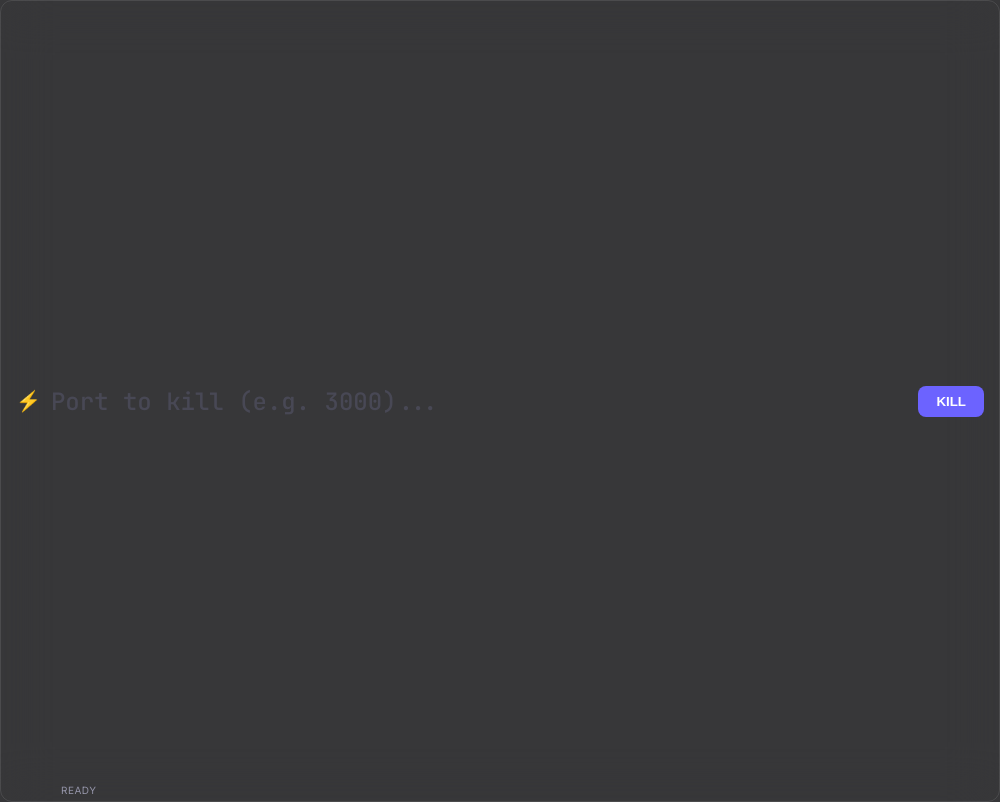
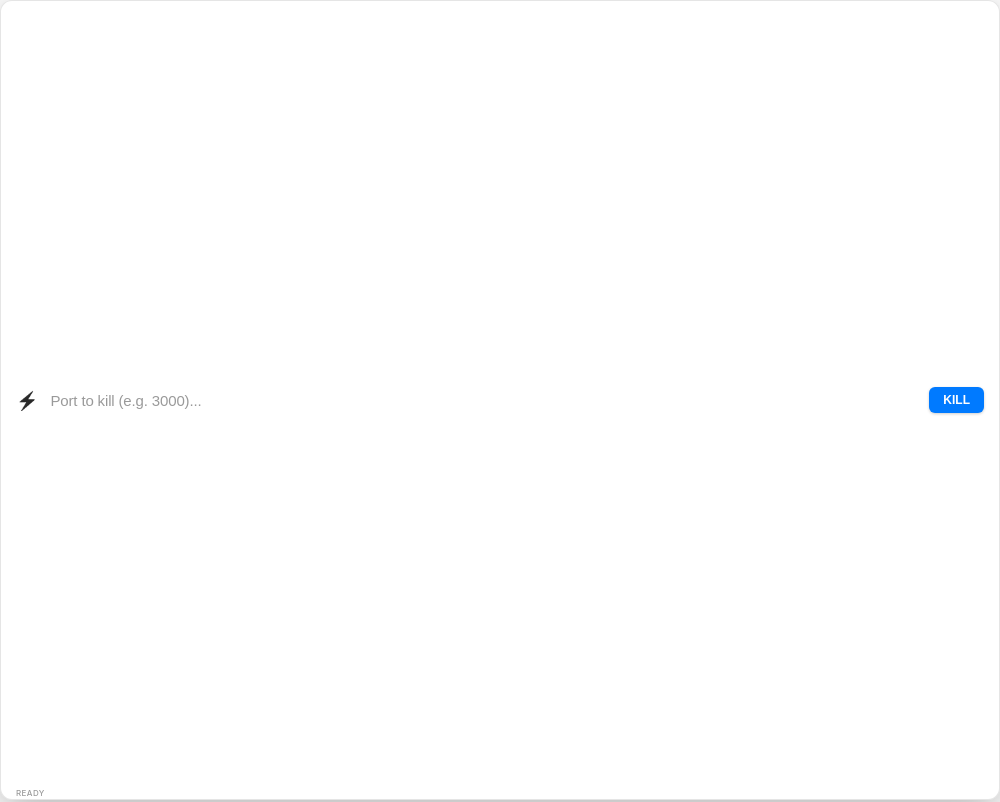
Before and after one commit to skfaiz1930/Mac-port-kill, an Electron app: page renderer/quick-kill.html in a window 1000 px wide. Drawn offline with Linux system fonts and the light colour scheme.

Commit message:
🌗 Added Light/Dark mode support for Mini Bar

```diff
--- a/renderer/quick-kill.html
+++ b/renderer/quick-kill.html
@@ -6,66 +6,88 @@
   <link href="https://fonts.googleapis.com/css2?family=Inter:wght@400;600&family=JetBrains+Mono:wght@500&display=swap" rel="stylesheet">
   <style>
     :root {
-      --bg: rgba(20, 20, 23, 0.85);
-      --border: rgba(255, 255, 255, 0.1);
-      --accent: #6c63ff;
-      --text: #f0f0f5;
+      /* Default (Dark) */
+      --bg: rgba(28, 28, 30, 0.7);
+      --border: rgba(255, 255, 255, 0.12);
+      --accent: #0A84FF;
+      --text: #ffffff;
+      --text-muted: rgba(255, 255, 255, 0.4);
+      --icon-filter: grayscale(1) brightness(1.5);
     }
+
+    @media (prefers-color-scheme: light) {
+      :root {
+        --bg: rgba(255, 255, 255, 0.7);
+        --border: rgba(0, 0, 0, 0.1);
+        --accent: #007AFF;
+        --text: #1c1c1e;
+        --text-muted: rgba(0, 0, 0, 0.4);
+        --icon-filter: grayscale(1) brightness(0.2);
+      }
+    }
+
     body {
       margin: 0;
       padding: 0;
       overflow: hidden;
-      font-family: 'Inter', sans-serif;
+      font-family: -apple-system, BlinkMacSystemFont, 'SF Pro Text', 'Inter', sans-serif;
       background: var(--bg);
-      backdrop-filter: blur(25px);
-      -webkit-backdrop-filter: blur(25px);
+      backdrop-filter: blur(40px) saturate(180%);
+      -webkit-backdrop-filter: blur(40px) saturate(180%);
       -webkit-app-region: drag;
       height: 100vh;
       display: flex;
       align-items: center;
       justify-content: center;
-      border: 1px solid var(--border);
+      /* Subtle border like macOS */
+      box-shadow: inset 0 0 0 1px var(--border), 0 10px 40px rgba(0,0,0,0.3);
       border-radius: 12px;
     }
     .container {
       display: flex;
       align-items: center;
       width: 100%;
-      padding: 0 15px;
-      gap: 10px;
+      padding: 0 16px;
+      gap: 12px;
       -webkit-app-region: no-drag;
     }
-    .icon { font-size: 20px; }
+    .icon { font-size: 18px; filter: var(--icon-filter); }
     input {
       flex: 1;
       background: transparent;
       border: none;
       color: var(--text);
-      font-family: 'JetBrains Mono', monospace;
-      font-size: 24px;
+      font-size: 15px;
+      font-weight: 400;
       outline: none;
-      padding: 10px 0;
+      padding: 8px 0;
+      letter-spacing: -0.01em;
     }
-    input::placeholder { color: #5a5a72; opacity: 0.5; }
+    input::placeholder { color: var(--text-muted); font-weight: 400; }
     .btn-kill {
       background: var(--accent);
       color: white;
       border: none;
-      padding: 8px 18px;
-      border-radius: 8px;
+      padding: 6px 14px;
+      border-radius: 6px;
+      font-size: 12px;
       font-weight: 600;
       cursor: pointer;
-      transition: all 0.2s;
+      transition: all 0.1s;
+      box-shadow: 0 1px 3px rgba(0,0,0,0.2);
     }
-    .btn-kill:hover { transform: scale(1.05); box-shadow: 0 0 15px rgba(108, 99, 255, 0.4); }
+    .btn-kill:hover { background: #409CFF; box-shadow: 0 0 10px rgba(10, 132, 255, 0.4); }
+    .btn-kill:active { background: #0076E5; transform: scale(0.98); }
     #status {
       position: absolute;
-      bottom: 5px;
-      left: 60px;
-      font-size: 10px;
-      color: #9494a8;
+      bottom: 2px;
+      left: 16px;
+      font-size: 8px;
+      font-weight: 500;
+      color: var(--text-muted);
       text-transform: uppercase;
       letter-spacing: 0.05em;
+      pointer-events: none;
     }
   </style>
 </head>
```
Also changed, not shown: main.js (+5 -6 lines).
